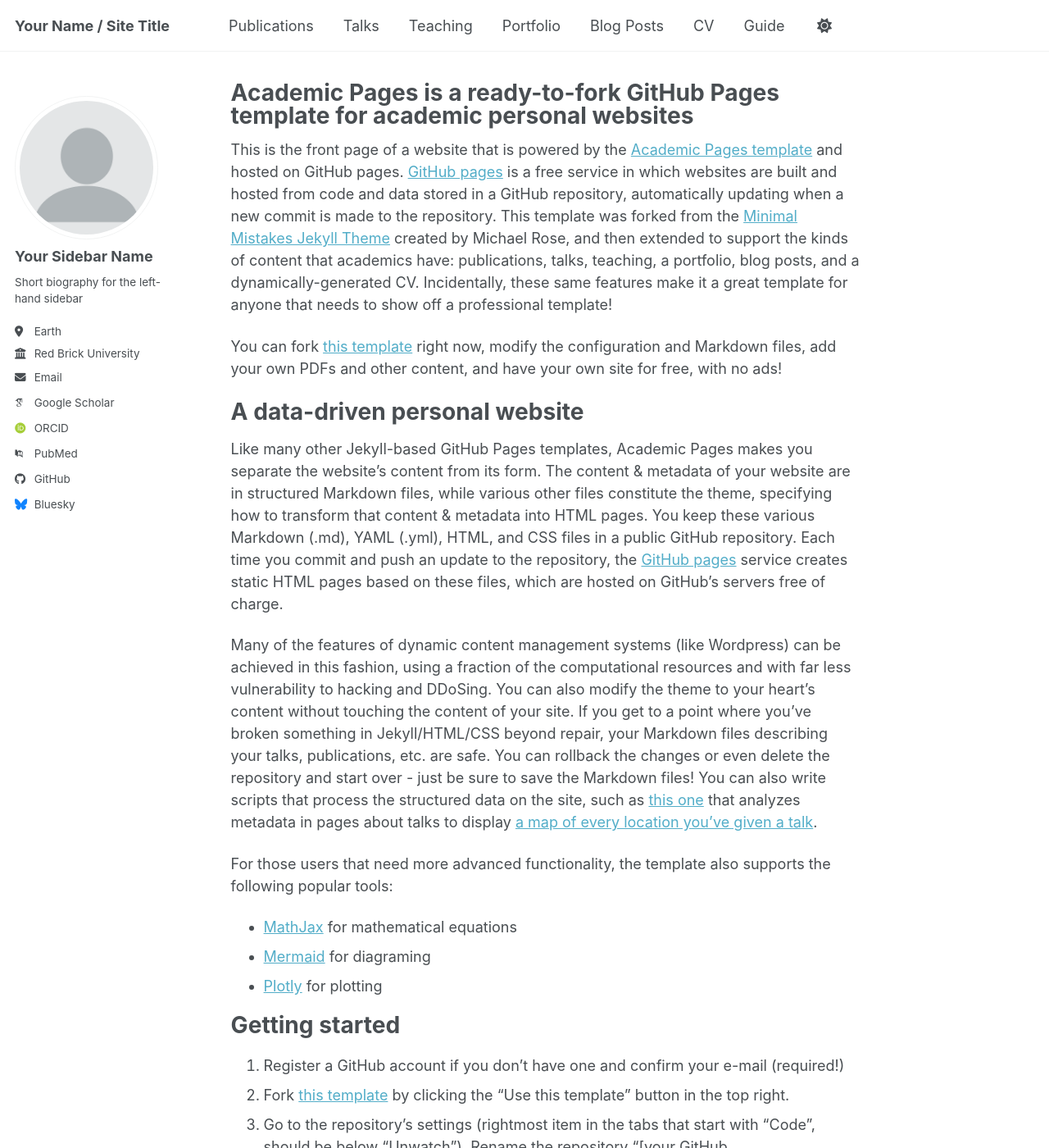
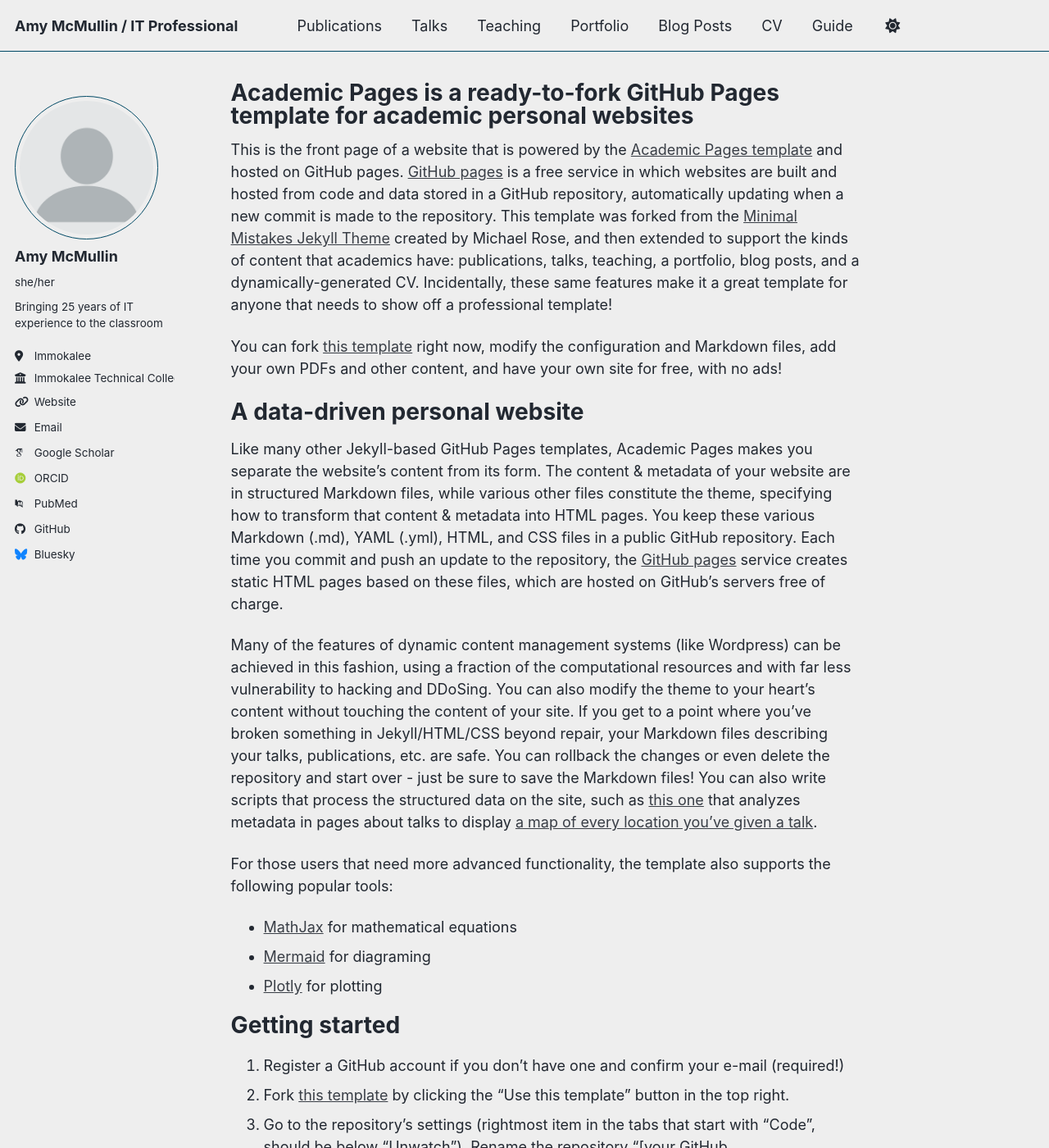
Before and after one commit to amymcmullin/amymcmullin.github.io, a Jekyll site: the page built from _pages/about.md, in a window 1280 px wide and 1400 px high. Shown: the whole window at 82% size. Built offline with Jekyll 4.4.1, drawn with Linux system fonts in a browser that asks for light colours; some web fonts are replaced; a script bundle is joined from its source files by our own code; library files that are not in the unit come from our copies; some of the changed text lies outside the part shown.

Commit message:
Update _config.yml

```diff
--- a/_config.yml
+++ b/_config.yml
@@ -8,15 +8,15 @@
 
 # Basic Site Settings
 locale                   : "en-US"
-site_theme               : "default" # the available themes options are "default", "air", "sunrise", "mint", "dirt" and "contrast"
-title                    : "Your Name / Site Title"
+site_theme               : "air" # the available themes options are "default", "air", "sunrise", "mint", "dirt" and "contrast"
+title                    : "Amy McMullin / IT Professional"
 title_separator          : "-"
-name                     : &name "Your Name"
-description              : &description "Your Name's academic portfolio"   # Update this with a general description of your site, this is the default if not overridden by a page
-url                      : https://academicpages.github.io # The base hostname & protocol for your site e.g. "https://[your GitHub username].github.io",
+name                     : &name "Amy McMullin"
+description              : &description "Amy's academic portfolio"   # Update this with a general description of your site, this is the default if not overridden by a page
+url                      : https://amymcmullin.github.io # The base hostname & protocol for your site e.g. "https://[your GitHub username].github.io",
                                                            # or if you already have some other page hosted on Github then use "https://[your GitHub username].github.io/[Your Repo Name]"
 baseurl                  : "" # the subpath of your site, e.g. "/blog"
-repository               : "academicpages/academicpages.github.io"
+repository               : "amymcmullin/amymcmullin.github.io"
 
 # Site Author - The following control what appear as part of the author content on the side bar.
 #               If a field is blank the icon and link will not appear, otherwise it will be shown.
@@ -24,13 +24,13 @@
 author:
   # Biographic information
   avatar           : "profile.png"
-  name             : "Your Sidebar Name"
-  pronouns         : # example: "she/her"
-  bio              : "Short biography for the left-hand sidebar"
-  location         : "Earth"
-  employer         : "Red Brick University"
-  uri              : # URL
-  email            : "none@example.org"
+  name             : "Amy McMullin"
+  pronouns         : "she/her"
+  bio              : "Bringing 25 years of IT experience to the classroom"
+  location         : "Immokalee"
+  employer         : "Immokalee Technical College"
+  uri              : "itech.edu"
+  email            : "McMula@collierschools.com"
 
   # Academic websites
   academia         : # URL
```
